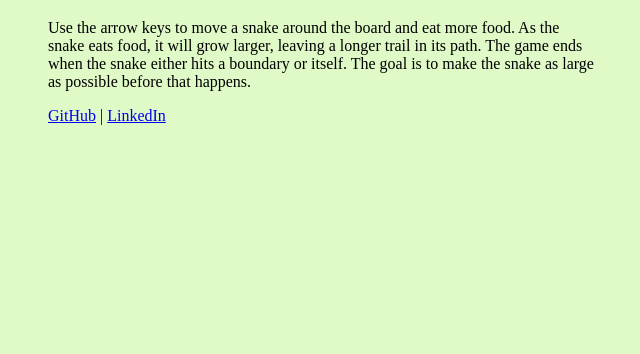
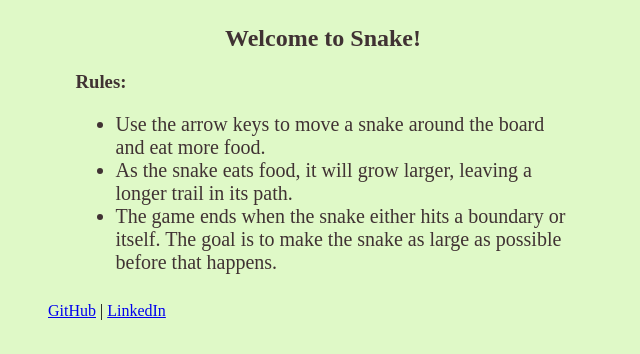
Before and after one commit to kalenluciano/project_one, a plain HTML site: page index.html in a window 1280 px wide. Shown: the part 114-468 px from the top of the page, without its empty margins (317-957 px from the left). Drawn offline with Linux system fonts and the light colour scheme.

Commit message:
Designed the home page

```diff
--- a/index.html
+++ b/index.html
@@ -22,8 +22,16 @@
                 <a href="./game-play.html"><button class="game-play">Play Game!</button></a>
             </nav>
         </header>
-        <main class="instructions">
-            <p>Use the arrow keys to move a snake around the board and eat more food. As the snake eats food, it will grow larger, leaving a longer trail in its path. The game ends when the snake either hits a boundary or itself. The goal is to make the snake as large as possible before that happens.</p>
+        <main>
+            <section class="instructions">
+                <h2>Welcome to Snake!</h2>
+                <h3>Rules:</h3>
+                <ul>
+                    <li>Use the arrow keys to move a snake around the board and eat more food.</li>
+                    <li>As the snake eats food, it will grow larger, leaving a longer trail in its path.</li>
+                    <li>The game ends when the snake either hits a boundary or itself. The goal is to make the snake as large as possible before that happens.</li>
+                </ul>
+            </section>
         </main>
         <footer>
             <p><a href="https://github.com/kalenluciano">GitHub</a> | <a href="https://www.linkedin.com/in/kalen-luciano-52377b15b/">LinkedIn</a></p>
--- a/style.css
+++ b/style.css
@@ -2,10 +2,6 @@ body, html {
     padding: 0;
     margin: 0;
 }
-
-/* * {
-    border: 1px solid black;
-} */
 
 body {
     background-color: #DFF9C7;
@@ -135,3 +131,16 @@ button, .home, .game-play {
 .home, .game-play {
     border-radius: 10%;
 }
+
+.instructions {
+    margin: 5%;
+    color:#403233;
+}
+
+.instructions > h2 {
+    text-align: center;
+}
+
+.instructions > ul {
+    font-size: 125%;
+}
```
